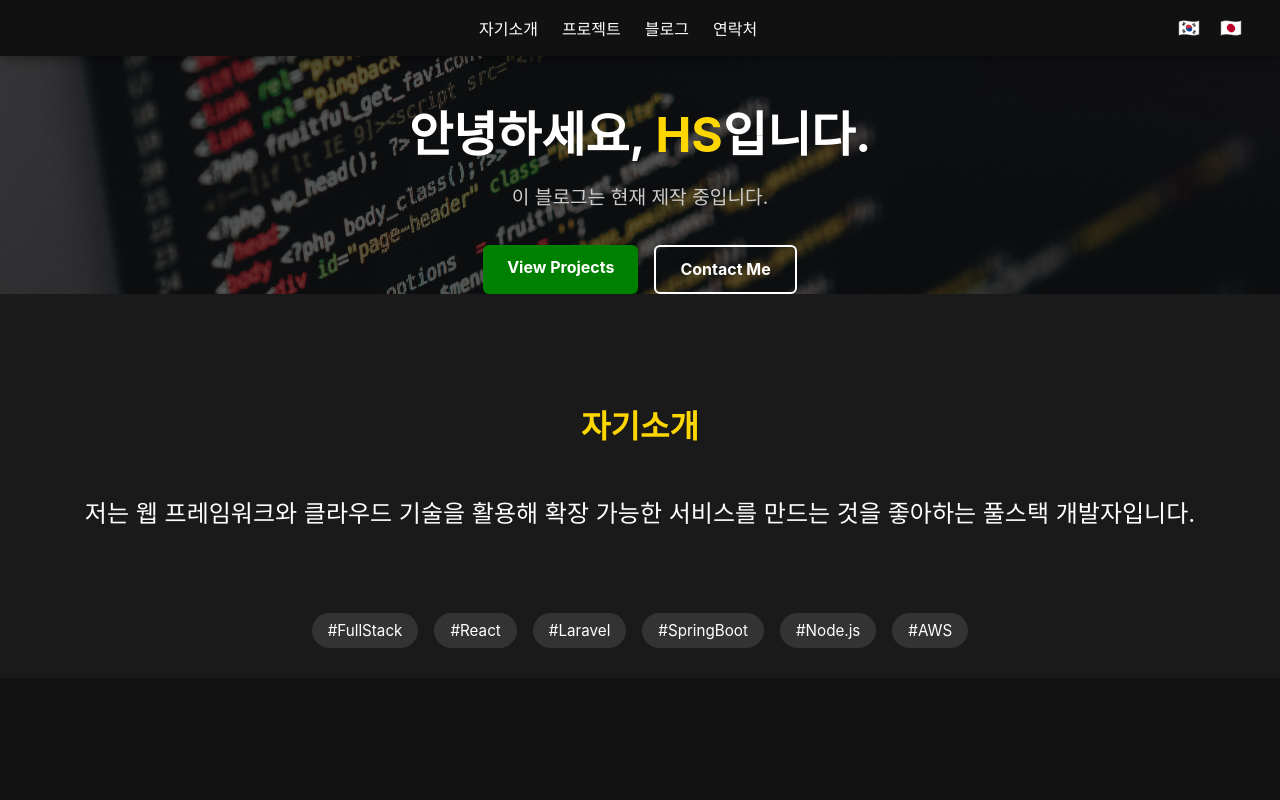
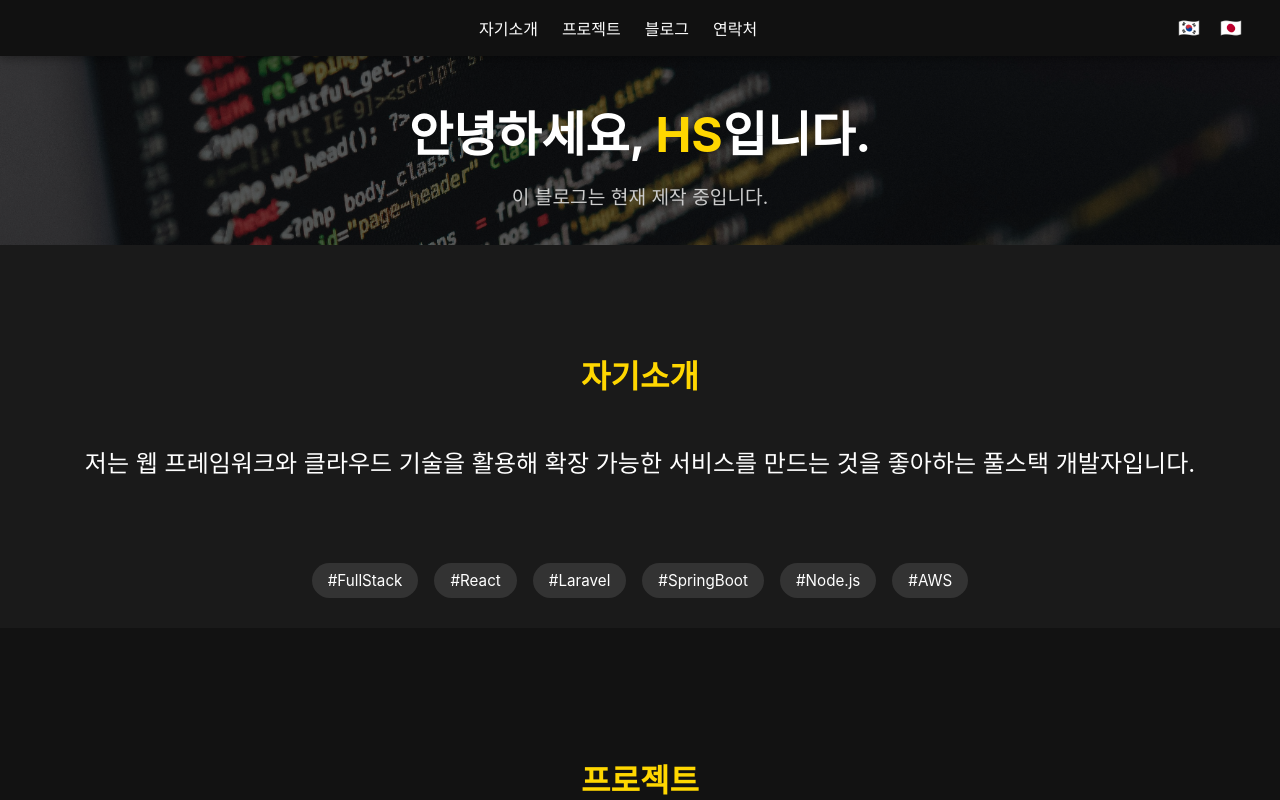
Before and after one commit to HS-Kang-Developer/hs-kang-developer.github.io, a React (Create React App) app: page / in a window 1280 px wide. Shown: the top 800 px of the page. Built offline with nearby package versions, Linux system fonts and the light colour scheme.

Commit message:
menu cancel

```diff
--- a/src/components/HeroSection/index.jsx
+++ b/src/components/HeroSection/index.jsx
@@ -14,8 +14,8 @@ function HeroSection() {
         {/* <p className="hero-subtitle">{t('hero.title')}</p> */}
         <p className="hero-subtitle">{t('hero.status')}</p>
         <div className="hero-buttons">
-          <a href="#projects" className="btn-primary">{t('hero.viewProjects', 'View Projects')}</a>
-          <a href="#contact" className="btn-secondary">{t('hero.contactMe', 'Contact Me')}</a>
+          {/* <a href="#projects" className="btn-primary">{t('hero.viewProjects', 'View Projects')}</a>
+          <a href="#contact" className="btn-secondary">{t('hero.contactMe', 'Contact Me')}</a> */}
         </div>
       </div>
     </section>
```
